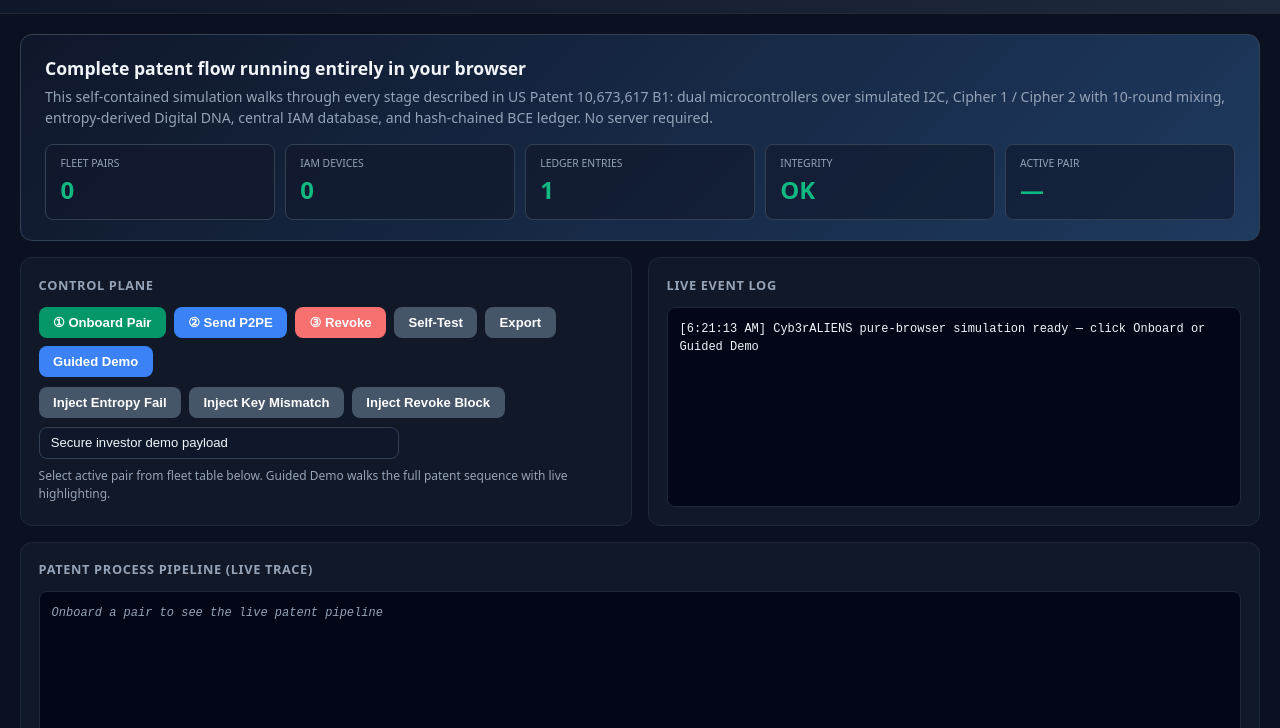
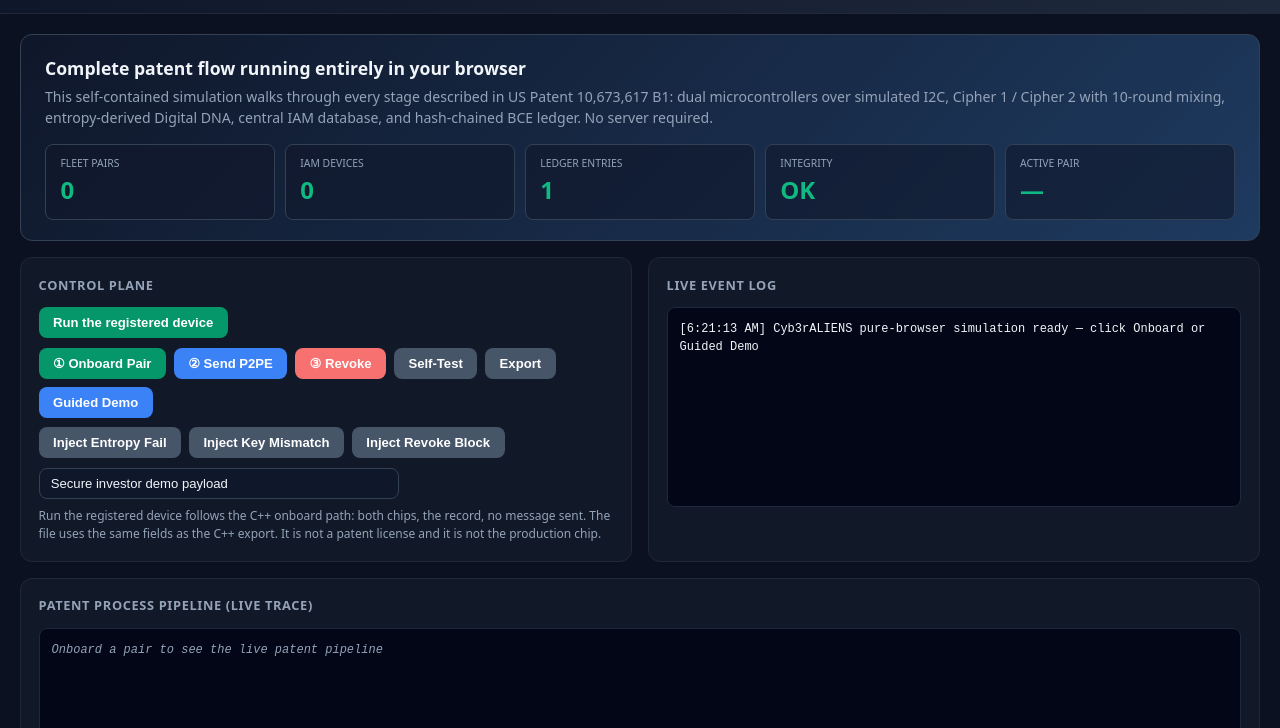
Before and after one commit to DrGNinja/cyberaliens, a plain HTML site: page web/full_demo.html in a window 1280 px wide. Shown: the part 72-800 px from the top of the page. Drawn offline with Linux system fonts and the light colour scheme.

Commit message:
Add the registered-device

```diff
--- a/web/full_demo.html
+++ b/web/full_demo.html
@@ -75,6 +75,9 @@
     <div class="card">
       <h3>Control Plane</h3>
       <div class="actions">
+        <button class="success" onclick="runRegistered()">Run the registered device</button>
+      </div>
+      <div class="actions">
         <button class="success" onclick="onboard()">① Onboard Pair</button>
         <button onclick="sendP2PE()">② Send P2PE</button>
         <button class="danger" onclick="revoke()">③ Revoke</button>
@@ -88,7 +91,7 @@
         <button class="secondary" onclick="inject('revoke')">Inject Revoke Block</button>
       </div>
       <input type="text" id="msg" value="Secure investor demo payload" placeholder="Message">
-      <p style="margin-top:0.5rem;font-size:0.75rem;color:var(--muted)">Select active pair from fleet table below. Guided Demo walks the full patent sequence with live highlighting.</p>
+      <p style="margin-top:0.5rem;font-size:0.75rem;color:var(--muted)">Run the registered device follows the C++ onboard path: both chips, the record, no message sent. The file uses the same fields as the C++ export. It is not a patent license and it is not the production chip.</p>
     </div>
     <div class="card">
       <h3>Live Event Log</h3>
@@ -295,6 +298,73 @@ function selfTest() {
   log('Self-test '+(overall?'PASSED':'FAILED'), overall?'log-ok':'log-err');
 }
 
+function downloadJson(name, report) {
+  const blob = new Blob([JSON.stringify(report, null, 2)], { type:'application/json' });
+  const a = document.createElement('a');
+  a.href = URL.createObjectURL(blob);
+  a.download = name;
+  a.click();
+}
+
+function runRegistered() {
+  const before = state.iam.length;
+  onboard();
+  if (state.iam.length === before) {
+    log('Registered-device run stopped before a record was written', 'log-err');
+    return;
+  }
+  const active = state.iam.filter(d => d.status === 'active').length;
+  const revoked = state.iam.filter(d => d.status === 'revoked').length;
+  const now = Math.floor(Date.now() / 1000);
+  const report = {
+    notice: "Simulation of the registered-device run published in the C++ program (menu 1 and POST /api/onboard). Field names match GET /api/export. No P2PE payload was sent. This file is not a patent license and the key values are not production keys.",
+    patent: "US10673617B1",
+    run: "registered-device",
+    p2pe_opened: false,
+    status: {
+      iam_devices: state.iam.length,
+      active_devices: active,
+      revoked_devices: revoked,
+      fleet_pairs: state.fleet.length,
+      ledger_entries: state.ledger.length,
+      has_active_pair: state.activeIdx >= 0,
+      ledger_integrity: true
+    },
+    iam: {
+      devices: state.iam.map(d => ({
+        dna_short: d.short,
+        dna: d.dna,
+        status: d.status,
+        validation: d.validation,
+        mac: d.mac,
+        serial: d.serial,
+        firmware: d.firmware,
+        notes: d.notes,
+        last_tx: d.last_tx,
+        registered_ts: now
+      })),
+      count: state.iam.length
+    },
+    ledger: {
+      entries: state.ledger.slice(-20).map(e => ({
+        index: e.index,
+        event: e.event,
+        dna_a: e.dna_a,
+        dna_b: e.dna_b,
+        hash: e.hash,
+        ts: Math.floor((e.ts > 100000000000 ? e.ts / 1000 : e.ts))
+      })),
+      total: state.ledger.length,
+      integrity: true
+    },
+    trace: state.trace,
+    fleet_size: state.fleet.length,
+    exported_at: now
+  };
+  downloadJson('cyb3raliens_registered_device.json', report);
+  log('Registered-device report saved', 'log-ok');
+}
+
 function exportReport() {
   const report = {
     exported_at: new Date().toISOString(),
```
